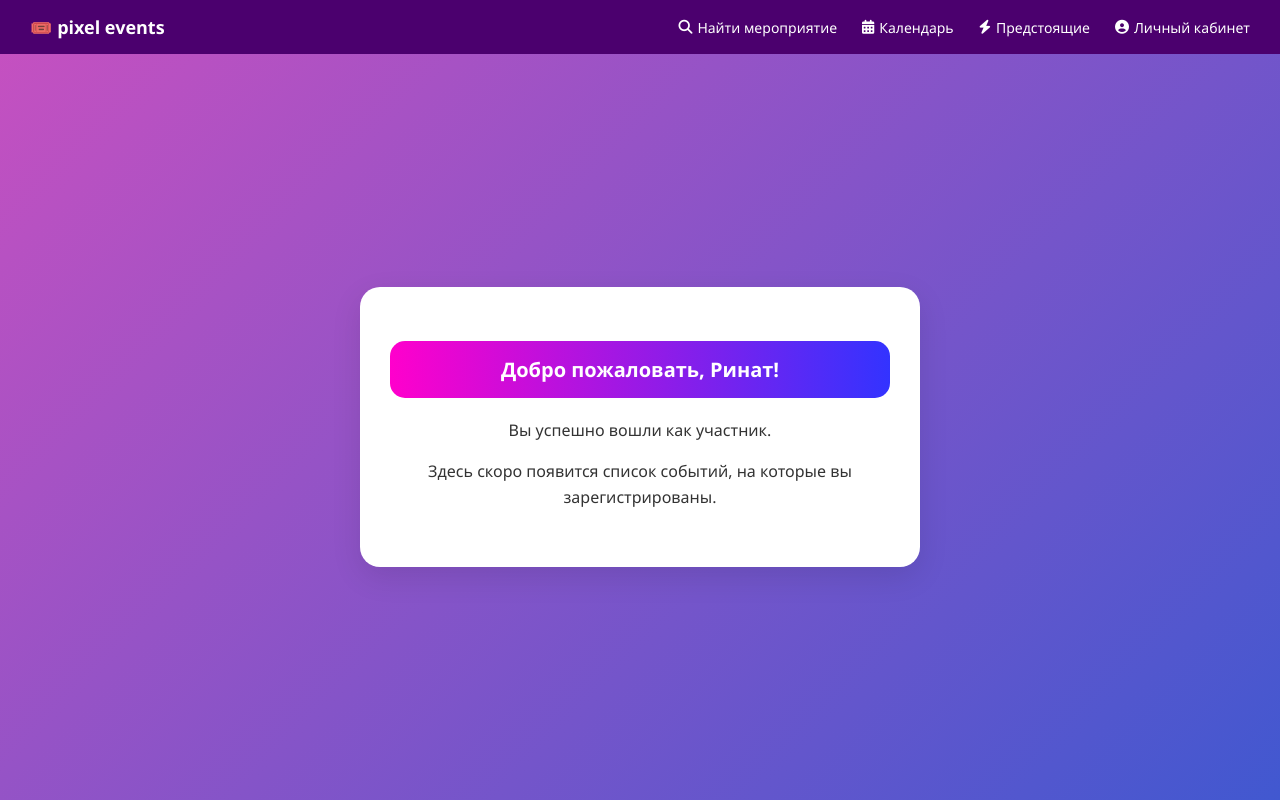
After one commit to Southeast-Florida/PixelEvents, a Django app: page /events/participant/dashboard/ in a window 1280 px wide. The commit adds this page. Run offline with Django 5.2, Linux system fonts and the light colour scheme; a user stored in the database is signed in; some libraries are stand-ins or nearby versions.

Commit message:
регистрация готова

```diff
--- /dev/null
+++ b/covers/файл_PnyJFqt.txt
@@ -0,0 +1 @@
+фывпафывафывалдфыывралфдвалфоывадлфыва
--- /dev/null
+++ b/covers/файл_fHqk2tL.txt
@@ -0,0 +1 @@
+фывпафывафывалдфыывралфдвалфоывадлфыва
--- /dev/null
+++ b/events/templates/events/participant_dashboard.html
@@ -0,0 +1,125 @@
+{% load static %}
+<!DOCTYPE html>
+<html lang="ru">
+<head>
+  <meta charset="UTF-8" />
+  <meta name="viewport" content="width=device-width, initial-scale=1.0"/>
+  <title>Главная участника</title>
+  <style>
+    body {
+      margin: 0;
+      font-family: "Segoe UI", sans-serif;
+      background: linear-gradient(135deg, #c850c0, #4158d0);
+      min-height: 100vh;
+      display: flex;
+      flex-direction: column;
+    }
+
+    header {
+      background-color: #4b006e;
+      color: white;
+      padding: 15px 30px;
+      display: flex;
+      justify-content: space-between;
+      align-items: center;
+      flex-wrap: wrap;
+    }
+
+    .logo {
+      font-size: 18px;
+      font-weight: bold;
+    }
+
+    nav {
+      display: flex;
+      gap: 25px;
+      flex-wrap: wrap;
+      align-items: center;
+    }
+
+    nav a {
+      color: white;
+      text-decoration: none;
+      font-size: 14px;
+      display: flex;
+      align-items: center;
+      gap: 5px;
+    }
+
+    nav a:hover {
+      text-decoration: underline;
+    }
+
+    main {
+      display: flex;
+      justify-content: center;
+      align-items: center;
+      padding: 40px 20px;
+      flex: 1;
+    }
+
+    .info-card {
+      background: #fff;
+      padding: 40px 30px;
+      border-radius: 20px;
+      box-shadow: 0 10px 30px rgba(0, 0, 0, 0.1);
+      max-width: 500px;
+      width: 100%;
+      text-align: center;
+    }
+
+    .info-card h1 {
+      font-size: 20px;
+      font-weight: bold;
+      color: white;
+      background: linear-gradient(to right, #ff00cc, #3333ff);
+      padding: 15px;
+      border-radius: 15px;
+      margin-bottom: 20px;
+    }
+
+    .info-card p {
+      font-size: 16px;
+      color: #333;
+      line-height: 1.6;
+    }
+
+    @media (max-width: 480px) {
+      nav {
+        flex-direction: column;
+        align-items: flex-start;
+      }
+
+      .info-card {
+        padding: 30px 20px;
+      }
+
+      .info-card p {
+        font-size: 15px;
+      }
+    }
+  </style>
+  <script src="https://kit.fontawesome.com/a2d9d6f409.js" crossorigin="anonymous"></script>
+</head>
+<body>
+
+<header>
+  <div class="logo">🎟️ pixel events</div>
+  <nav>
+    <a href="#"><i class="fas fa-search"></i> Найти мероприятие</a>
+    <a href="#"><i class="fas fa-calendar-alt"></i> Календарь</a>
+    <a href="#"><i class="fas fa-bolt"></i> Предстоящие</a>
+    <a href="#"><i class="fas fa-user-circle"></i> Личный кабинет</a>
+  </nav>
+</header>
+
+<main>
+  <div class="info-card">
+    <h1>Добро пожаловать, {{ user.name }}!</h1>
+    <p>Вы успешно вошли как участник.</p>
+    <p>Здесь скоро появится список событий, на которые вы зарегистрированы.</p>
+  </div>
+</main>
+
+</body>
+</html>
--- a/events/urls.py
+++ b/events/urls.py
@@ -1,7 +1,8 @@
 from django.urls import path
-from .views import create_event, event_created  # ← импортируем новое представление
+from .views import create_event, event_created, participant_dashboard
 
 urlpatterns = [
     path('create/', create_event, name='create_event'),
-    path('created/', event_created, name='event_created'),  # ← новый маршрут
+    path('created/', event_created, name='event_created'),
+    path('participant/dashboard/', participant_dashboard, name='participant_dashboard'),
 ]
--- a/events/views.py
+++ b/events/views.py
@@ -1,16 +1,20 @@
 from django.shortcuts import render, redirect
+from django.contrib.auth.decorators import login_required
 from .forms import EventForm
 
 def create_event(request):
     if request.method == 'POST':
         form = EventForm(request.POST, request.FILES)
         if form.is_valid():
-            event = form.save()  # сохраняем объект и передаём его в шаблон
+            event = form.save()
             return render(request, 'events/event_created.html', {'event': event})
     else:
         form = EventForm()
     return render(request, 'events/main2.html', {'form': form})
 
 def event_created(request):
-    # Если когда-то понадобится переход по прямой ссылке — можно обработать
     return render(request, 'events/event_created.html')
+
+@login_required
+def participant_dashboard(request):
+    return render(request, 'events/participant_dashboard.html')
```
Also changed, not shown: accounts/templates/accounts/user_register.html (+6 -3 lines), accounts/views.py (+21 -4 lines), db.sqlite3.
